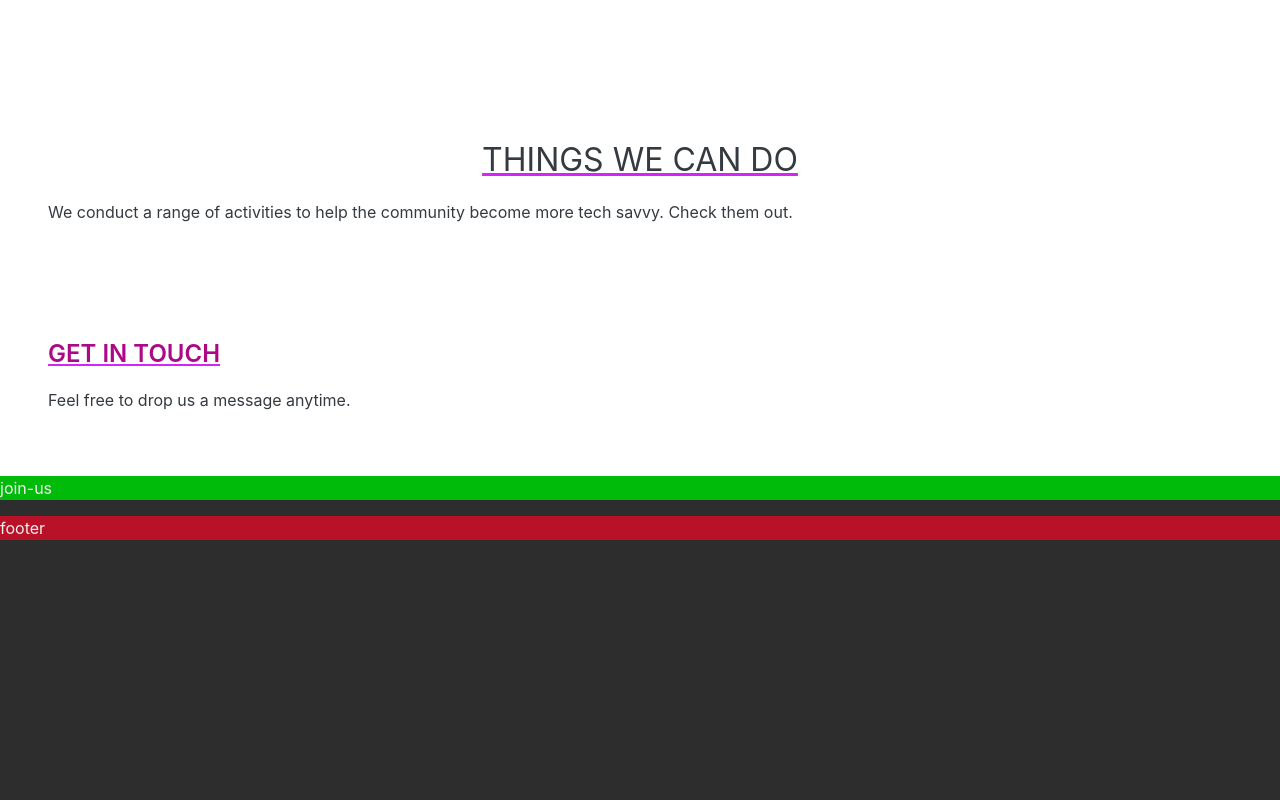
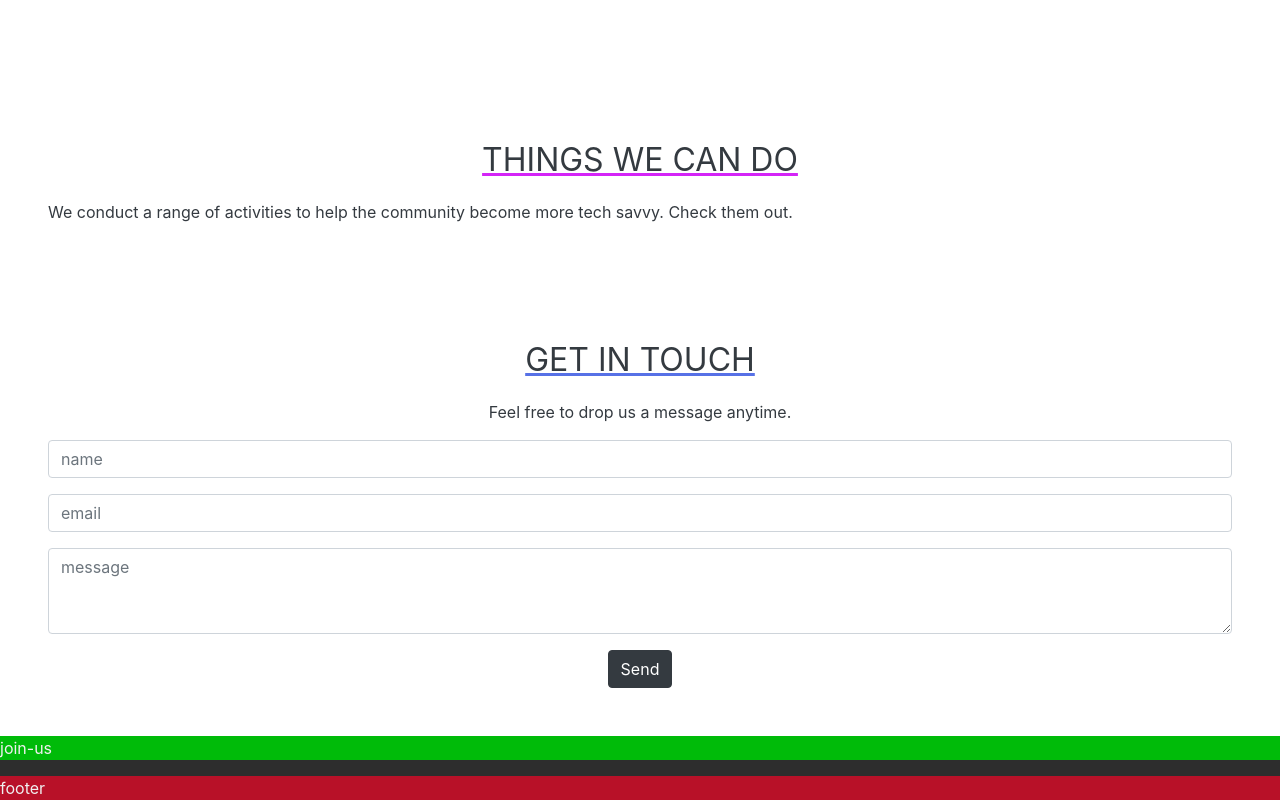
Before and after one commit to noormohammedb/SDS-website, a plain HTML site: page index.html in a window 1280 px wide. Shown: the part 1538-2338 px from the top of the page. Before the commit the page ends 2078 px from the top, so only its background shows below. Drawn offline with Linux system fonts and the light colour scheme.

Commit message:
contact us form

```diff
--- a/index.html
+++ b/index.html
@@ -87,14 +87,33 @@
         <div class="things-we-can-do p-5">
             <p class="text-dark things-heading">Things We Can Do</p>
 
-            <p class="things-main-para text-dark">We conduct a range of activities to help the community become more tech savvy. Check them out.</p>
+            <p class="things-main-para text-dark">We conduct a range of activities to help the community become more
+                tech savvy. Check them out.</p>
 
         </div>
-        <div class="get-in-touch text-dark p-5" >
+        <div class="get-in-touch text-dark p-5">
             <p class="get-touch-heading">GET IN TOUCH</p>
             <p class="get-touch-para">Feel free to drop us a message anytime.
+            </p>
+            <div class="Jumbotron">
+                <form>
+                    <div class="form-group">
+                        <input type="name" class="form-control" id="exampleFormControlInput1" placeholder="name">
+                    </div>
+                    <div class="form-group">
+                        <input type="email" class="form-control" id="exampleFormControlInput1" placeholder="email">
+                    </div>
+                    </div>
+                    <div class="form-group">
+                        <textarea class="form-control" id="exampleFormControlTextarea1" placeholder="message" rows="3"></textarea>
+                    </div>
+                    <div>
+                        <button type="submit" class="btn btn-dark text-center">Send</button>
+                    </div>
+                </form>
+            </div>
 
-            </p>
+            <form></form>
         </div>
         <div class="join-us" id="join-us">
             <p>join-us</p>
--- a/style.css
+++ b/style.css
@@ -109,12 +109,13 @@ body {
 }
 .get-in-touch {
   background: #fff;
+  text-align: center;
+
 }
 .get-touch-heading{
-  font-size: 1.5rem;
-  font-weight: 600;
-  text-decoration: underline #d424f7;
-  color: #ac0988;
+  font-size: 2rem;
+  font-weight: 400;
+  text-decoration: underline #5771e6;
 }
 .join-us {
   background: #00bb09;
```
